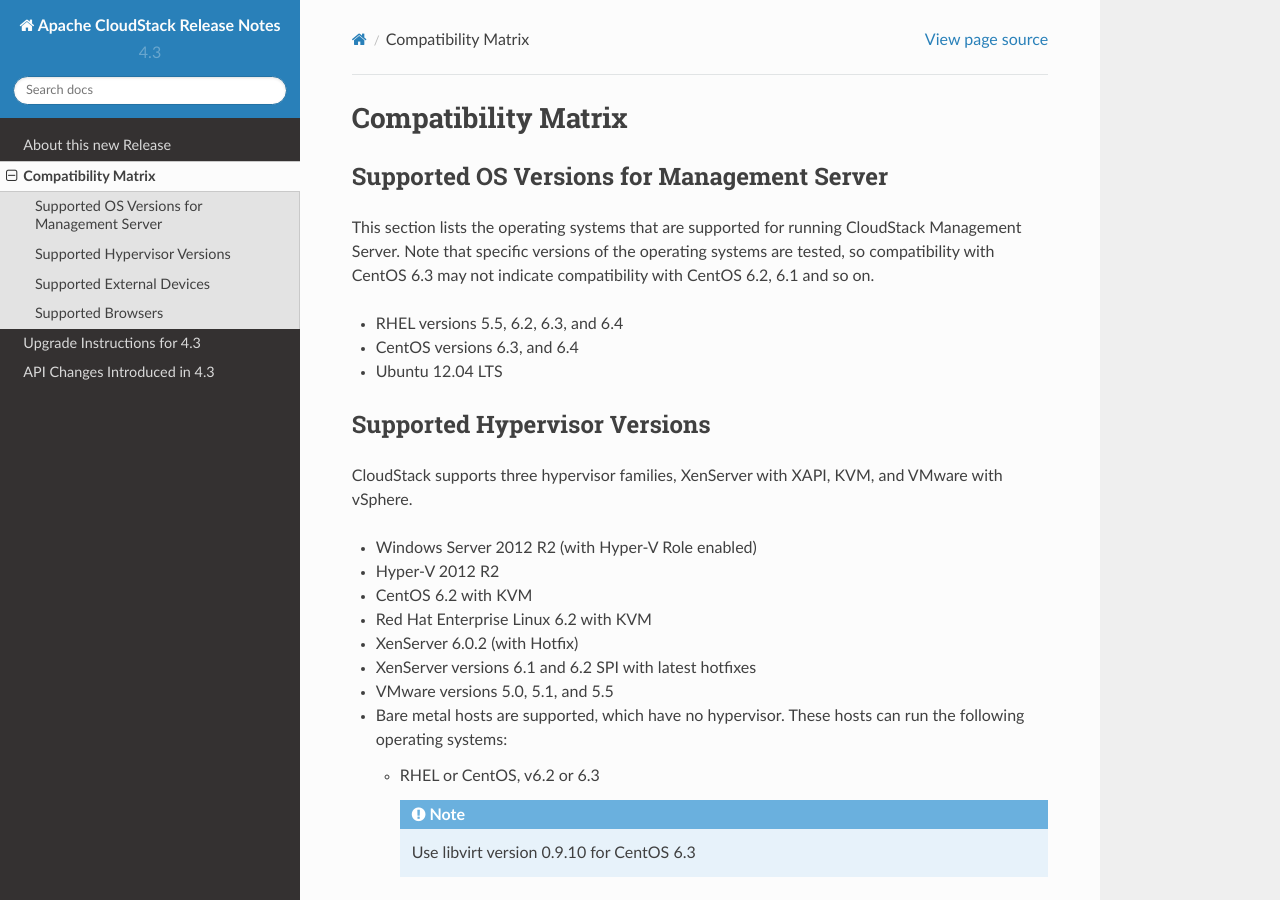
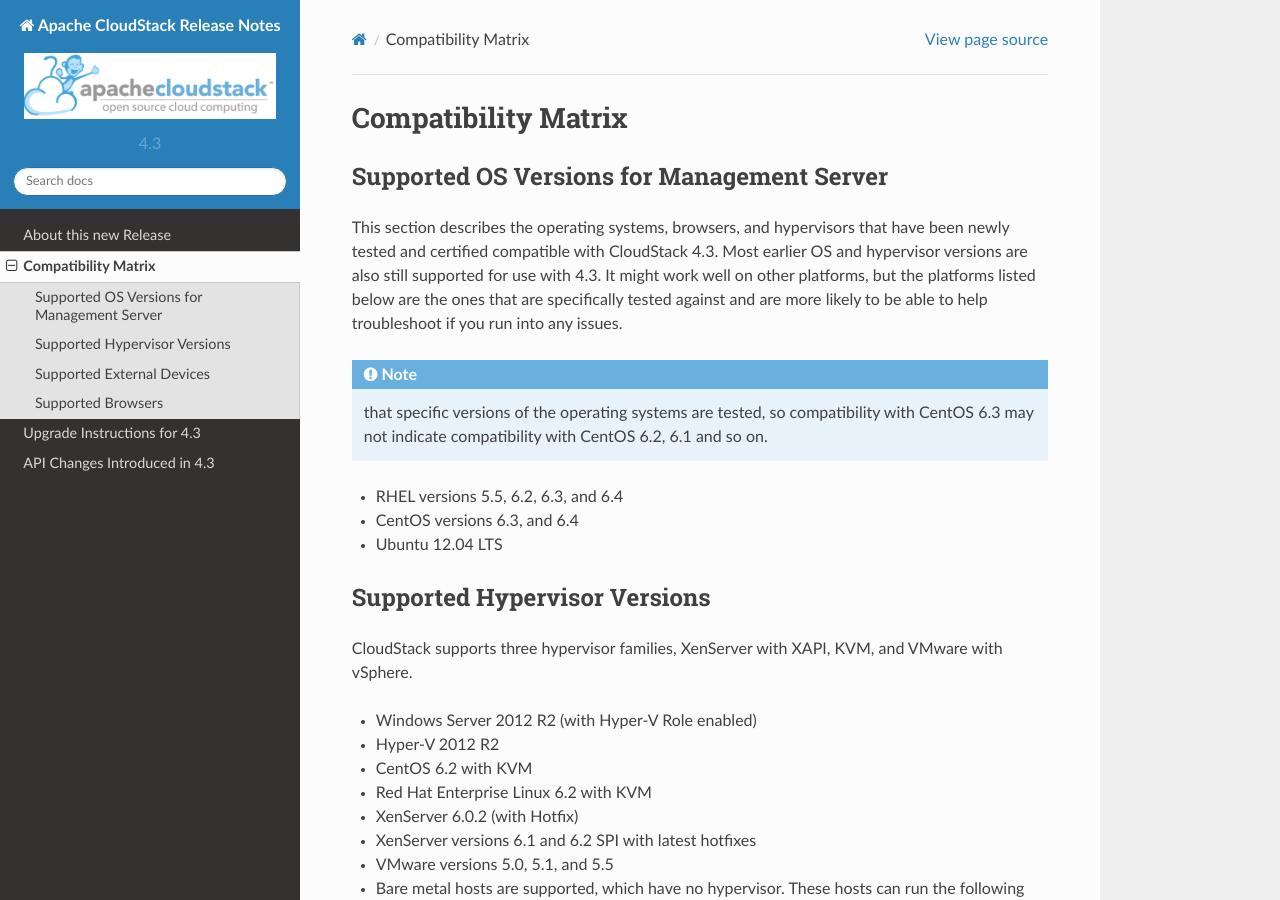
Before and after one commit to apache/cloudstack-docs-rn, a Sphinx documentation site: the page built from source/compat.rst, in a window 1280 px wide and 900 px high. Built offline with Sphinx 7.4.7 and the Read the Docs theme 2.0.0, drawn with Linux system fonts in a browser that asks for light colours.

```diff
--- a/source/compat.rst
+++ b/source/compat.rst
@@ -19,10 +19,16 @@ Compatibility Matrix
 Supported OS Versions for Management Server
 -------------------------------------------
 
-This section lists the operating systems that are supported for running
-CloudStack Management Server. Note that specific versions of the
-operating systems are tested, so compatibility with CentOS 6.3 may not
-indicate compatibility with CentOS 6.2, 6.1 and so on.
+This section describes the operating systems, browsers, and hypervisors
+that have been newly tested and certified compatible with CloudStack
+|version|. Most earlier OS and hypervisor versions are also still supported
+for use with |version|. It might work well on other platforms, but the
+platforms listed below are the ones that are specifically tested against
+and are more likely to be able to help troubleshoot if you run into any
+issues.
+
+.. note:: that specific versions of the operating systems are tested, so compatibility with CentOS 6.3 may not
+          indicate compatibility with CentOS 6.2, 6.1 and so on.
 
 -
 
```
Also changed, not shown: source/index.rst (+5 -7 lines), source/_static/images/acslogo.png (added).
